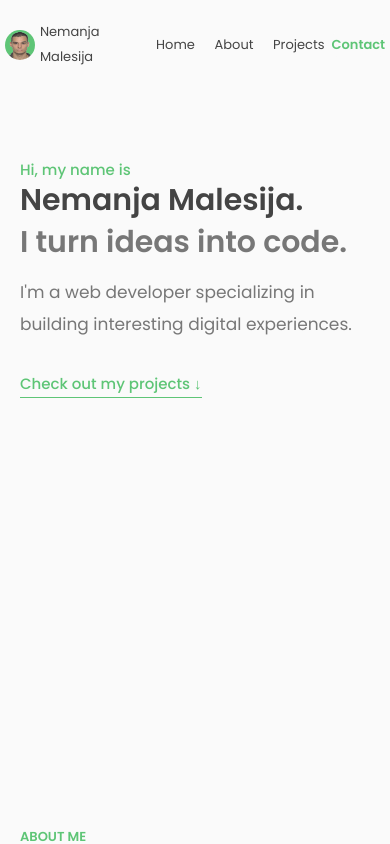
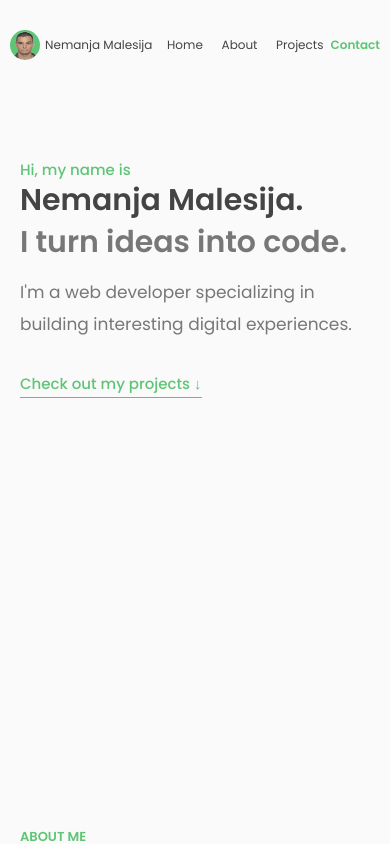
Before and after one commit to nemanjamalesija/portfolio-website, a React (Create React App) app: page / in a window 390 px wide. Shown: the top 844 px of the page. Built offline with nearby package versions, Linux system fonts and the light colour scheme.

Commit message:
Adjust size nav

```diff
--- a/src/components/nav.css
+++ b/src/components/nav.css
@@ -148,10 +148,6 @@
 }
 
 @media (max-width: 430px) and (orientation: portrait) {
-  .nav {
-    padding: 0 0.5rem;
-  }
-
   .image-div {
     gap: 0.5rem;
   }
@@ -170,3 +166,23 @@
     font-size: 1.3rem;
   }
 }
+
+@media (max-width: 400px) and (orientation: portrait) {
+  .image-div {
+    gap: 0.5rem;
+  }
+
+  .list-item {
+    font-size: 1.2rem;
+    min-width: 4rem;
+  }
+
+  .author-photo {
+    width: 3rem;
+    height: 3em;
+  }
+
+  .author-paragraph {
+    font-size: 1.2rem;
+  }
+}
```
